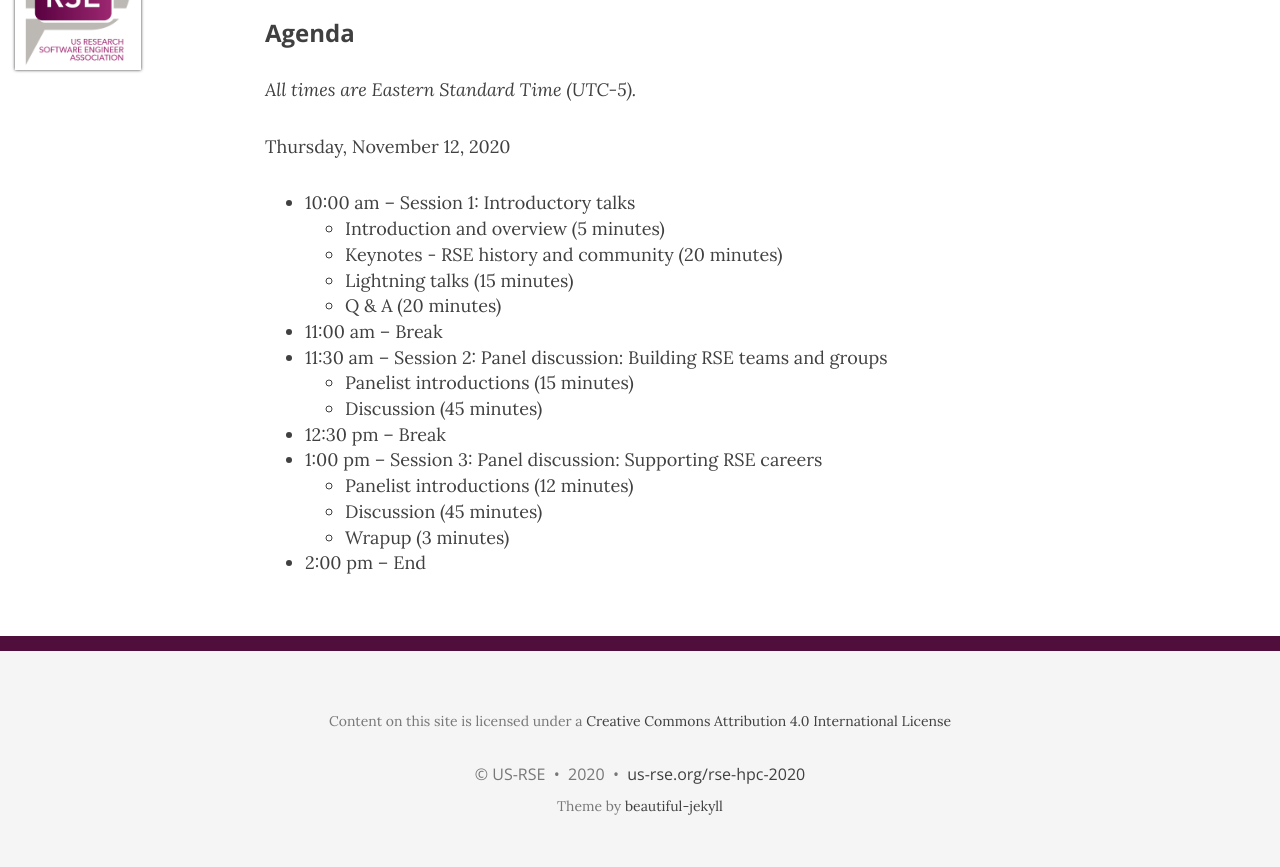
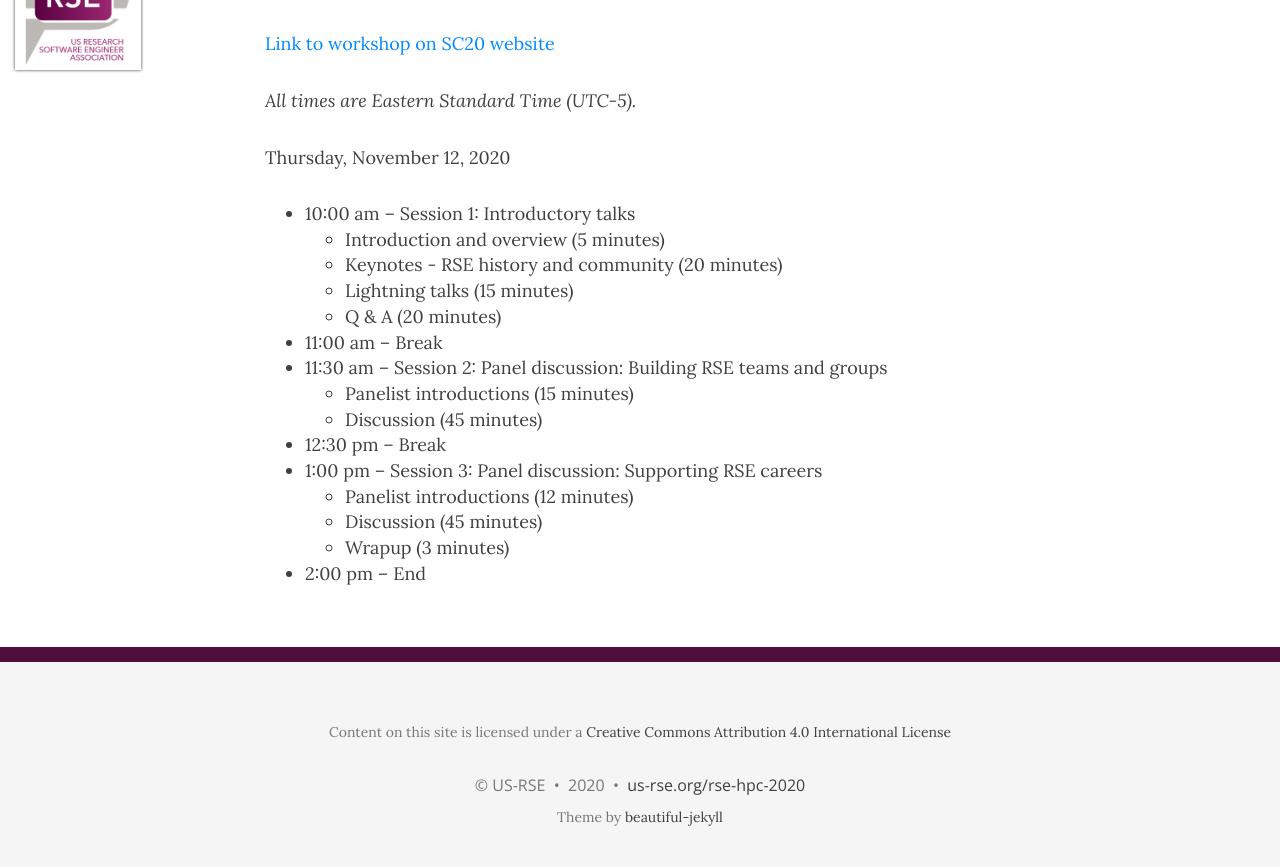
Before and after one commit to USRSE/rse-hpc-2020, a Jekyll site: the page built from pages/agenda.md, in a window 1280 px wide and 1078 px high. Shown: the part 100-967 px from the top of the window. Built offline with Jekyll 4.4.1, drawn with Linux system fonts in a browser that asks for light colours; nearby versions of some CDN libraries; grey boxes are pictures that could not be loaded.

Commit message:
Add link from agenda to SC20 workshop page

```diff
--- a/pages/agenda.md
+++ b/pages/agenda.md
@@ -4,7 +4,7 @@ title: Agenda
 permalink: /agenda/
 ---
 
-### Agenda
+[Link to workshop on SC20 website](https://sc20.supercomputing.org/session/?sess=sess217)
 
 *All times are Eastern Standard Time (UTC-5).*
 
```
